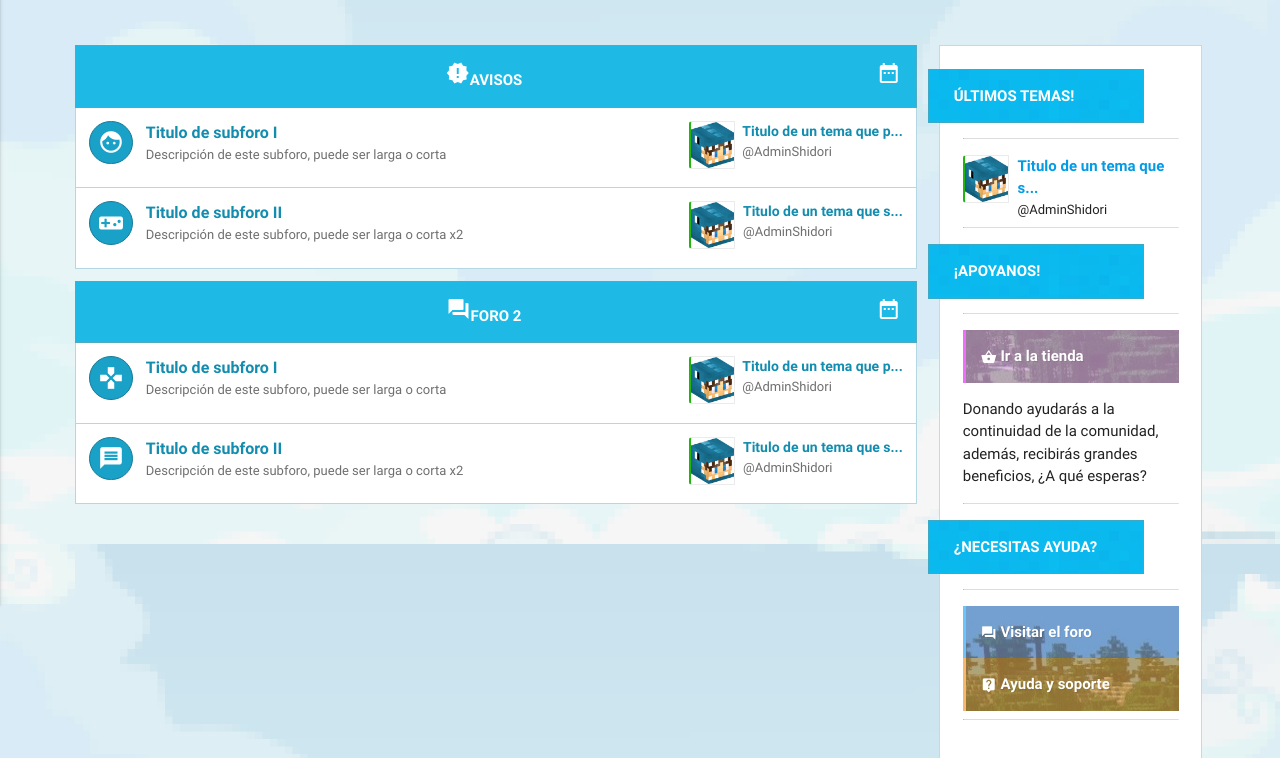
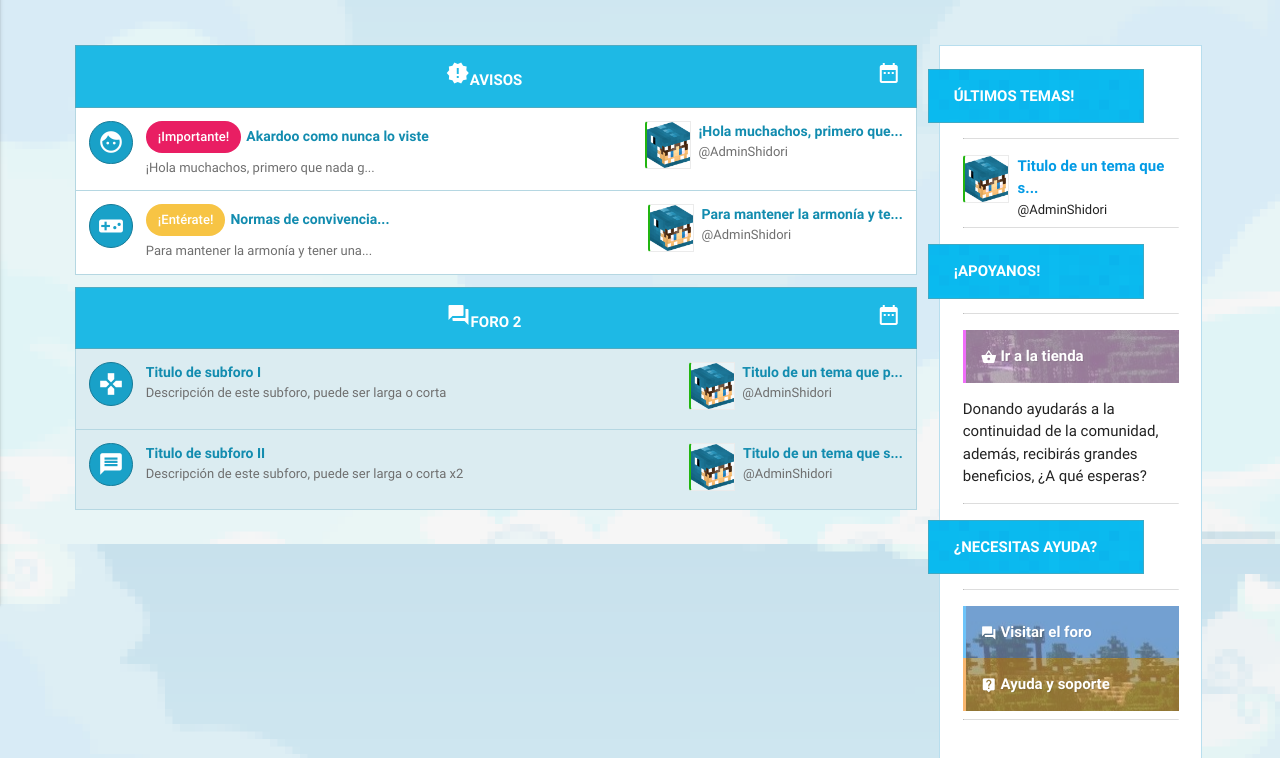
Before and after one commit to R-Lam/AkardooWeb, a PHP site: page /public/forum/topic1.php in a window 1280 px wide. Shown: the part 256-1014 px from the top of the page. Run offline with PHP 8.4, Linux system fonts and the light colour scheme.

Commit message:
Primera opcion de foro + Cambios al diseño del foro

```diff
--- a/css/estilo.css
+++ b/css/estilo.css
@@ -193,7 +193,23 @@ body{
     margin-left: 1em;
 }
 
-.t_sb{font-weight: bold;font-size: 16px;}
+.sub2{
+    border:1px solid #b5d7e2;
+    padding: 1em;
+    border-top: none;
+    font-size: 13px;
+    float: left;
+    color: #6f6f6f;
+    width: 100%;
+    background-color: #dbecf1;
+    cursor: pointer;
+}
+
+.sub2 a{
+    color: #128caf;
+}
+
+.t_sb{font-weight: bold;font-size: 14px;}
 
 .avatar_sb{
     height: 48px;
@@ -586,3 +602,11 @@ body{
     margin-right:5px;
     color: #a9a9a9;
 }
+
+.chp{
+    background-color: #E91E63;
+}
+
+.chp2{
+    background-color: #F7C444;
+}
--- a/public/forum/topic1.php
+++ b/public/forum/topic1.php
@@ -13,7 +13,7 @@
                         <!-- Flecha -->
                         <div class="title_right center-align">
                             <span class="title_date right tooltipped" data-position="top" data-tooltip="23/08/2017"><i class="material-icons">date_range</i></span>
-                            <span class=""><i class="material-icons">new_releases</i><a class="white-text">Avisos</a></span>
+                            <span class=""><i class="material-icons">new_releases</i><a class="white-text" href="">Avisos</a></span>
                         </div>
                     </div>
                     <!-- Secciones del foro-->
@@ -21,14 +21,14 @@
                         <div class="sub_fl">
                             <div class="sub_forum_icon tooltipped" data-delay="20" data-tooltip="NOMBRE DEL FORO" data-position="top"><i class="v-middle material-icons">face</i></div>
                             <div class="sub_forum_data">
-                                <a href="topic1.php" clasS="t_sb"><span class="">Titulo de subforo I</span></a><br>
-                                <span class="">Descripción de este subforo, puede ser larga o corta</span>
+                                <div class="chip chp white-text">¡Importante!</div><a href="topic1.php" clasS="t_sb"><span class="">Akardoo como nunca lo viste</span></a><br>
+                                <span class="">¡Hola muchachos, primero que nada g...</span>
                             </div>
                         </div>
                         <div class="sub_fr">
                             <div class="sub_forum_data">
                                 <a href="/public/profile.php" class="tooltipped" data-tooltip="@AdminShidori" data-position="top" style="float:left"><img class="avatar_sb" src="/img/avatars/blog_face.png"></a>
-                                <a href="topic1.php" clasS="t_ss"><span class="">Titulo de un tema que p...</span></a><br>
+                                <a href="topic1.php" clasS="t_ss"><span class="">¡Hola muchachos, primero que...</span></a><br>
                                 <span class="t_user">@AdminShidori</span>
                             </div>
                         </div>
@@ -39,14 +39,14 @@
                         <div class="sub_fl">
                             <div class="sub_forum_icon tooltipped" data-tooltip="NOMBRE DEL FORO" data-position="top"><i class="v-middle material-icons">videogame_asset</i></div>
                             <div class="sub_forum_data">
-                                <a href="topic1.php" clasS="t_sb"><span class="">Titulo de subforo II</span></a><br>
-                                <span class="">Descripción de este subforo, puede ser larga o corta x2</span>
+                            <div class="chip chp2 white-text">¡Entérate!</div><a href="topic1.php" clasS="t_sb"><span class="">Normas de convivencia...</span></a><br>
+                                <span class="">Para mantener la armonía y tener una...</span>
                             </div>
                         </div>
                         <div class="sub_fr">
                             <div class="sub_forum_data">
                                 <a href="/public/profile.php" class="tooltipped" data-tooltip="@AdminShidori" data-position="top" style="float:left"><img class="avatar_sb" src="/img/avatars/blog_face.png"></a>
-                                <a href="topic1.php" clasS="t_ss"><span class="">Titulo de un tema que s...</span></a><br>
+                                <a href="topic1.php" clasS="t_ss"><span class="">Para mantener la armonía y te...</span></a><br>
                                 <span class="t_user">@AdminShidori</span>
                             </div>
                         </div>
@@ -64,7 +64,7 @@
                         </div>
                     </div>
                     <!-- Secciones del foro-->
-                    <div class="sub_forum tooltipped" data-tooltip="No hay mensajes sin leer" data-position="bottom" data-delay="10" onclick="foro1()">
+                    <div class="sub2 tooltipped" data-tooltip="No hay mensajes sin leer" data-position="bottom" data-delay="10" onclick="foro1()">
                         <div class="sub_fl">
                             <div class="sub_forum_icon tooltipped" data-tooltip="NOMBRE DEL FORO" data-position="top"><i class="v-middle material-icons">games</i></div>
                             <div class="sub_forum_data">
@@ -82,7 +82,7 @@
                     </div>
                     <!-- Fin de secciones del foro -->
                     <!-- Secciones del foro-->
-                    <div class="sub_forum tooltipped" data-tooltip="No hay mensajes sin leer" data-position="bottom" data-delay="10" onclick="foro1()">
+                    <div class="sub2 tooltipped" data-tooltip="No hay mensajes sin leer" data-position="bottom" data-delay="10" onclick="foro1()">
                         <div class="sub_fl">
                             <div class="sub_forum_icon tooltipped" data-tooltip="NOMBRE DEL FORO" data-position="top"><i class="v-middle material-icons">message</i></div>
                             <div class="sub_forum_data">
```
